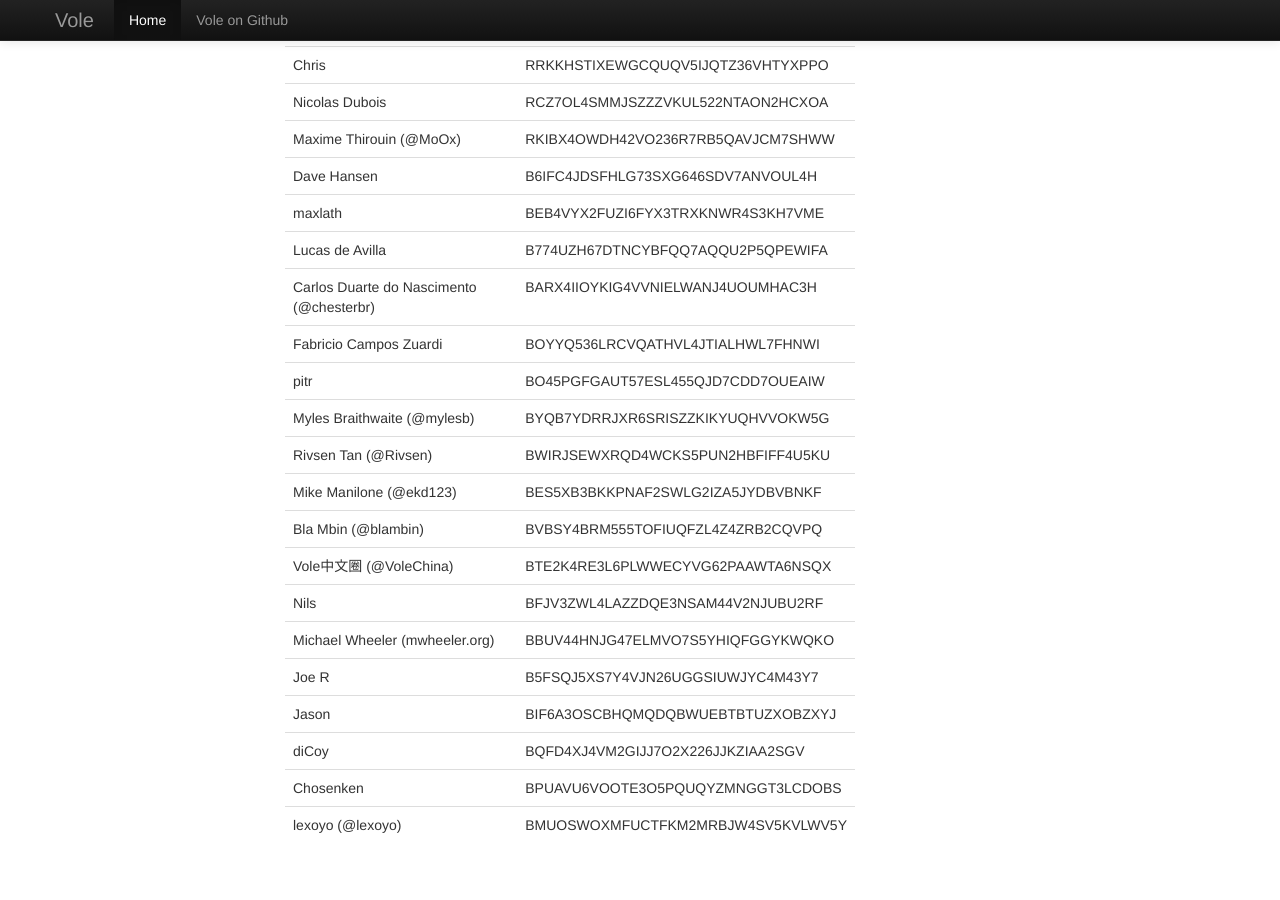
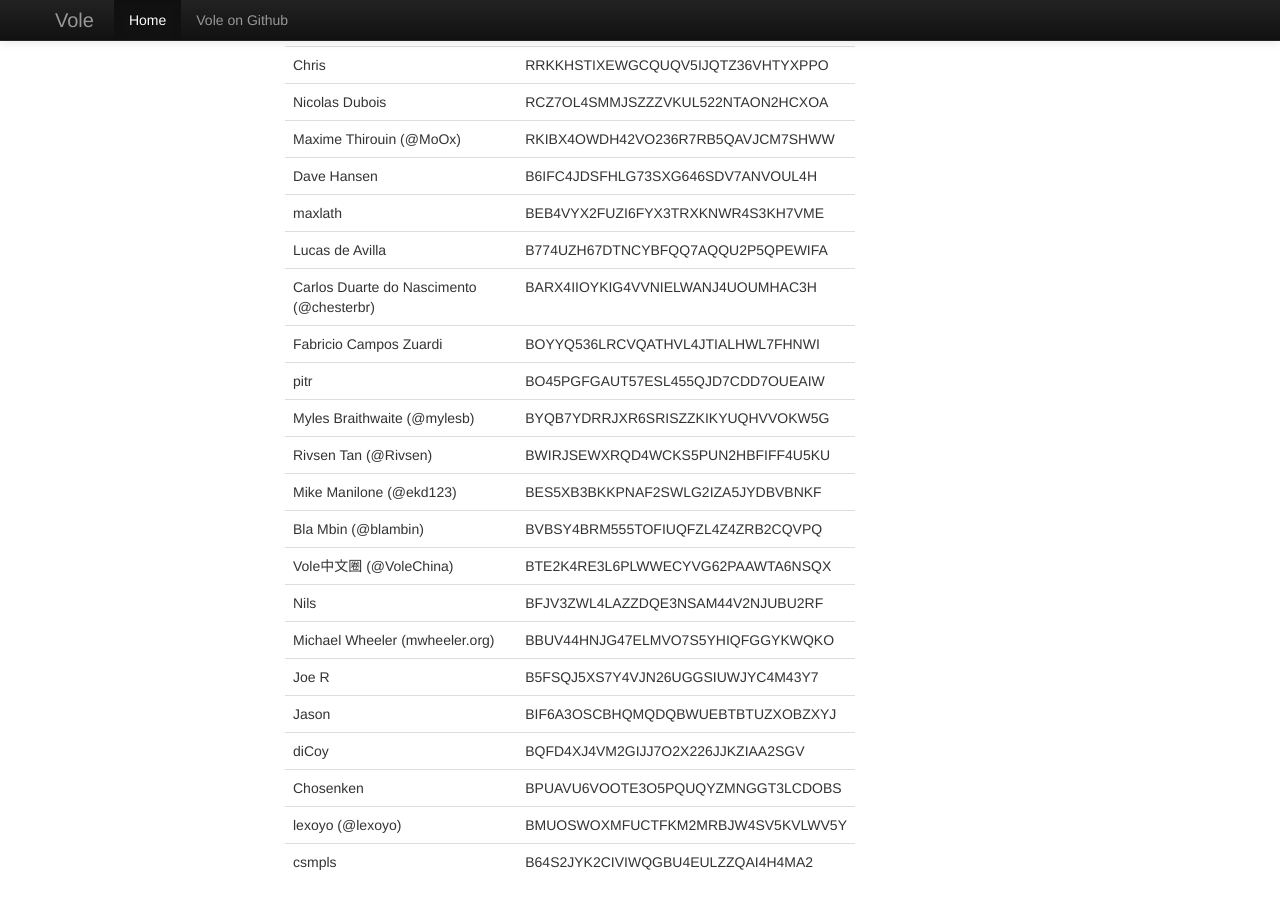
Before and after one commit to vole/vole.github.io, a Jekyll site: the page built from index.html, in a window 1280 px wide and 900 px high, scrolled down 2891 px. Built offline with Jekyll 4.4.1, drawn with Linux system fonts in a browser that asks for light colours; before the commit the page ends 3754 px from its top, so only the background shows below that.

Commit message:
Adding csmpls

```diff
--- a/index.html
+++ b/index.html
@@ -226,6 +226,10 @@ title: Vole.cc
               <td>lexoyo (@lexoyo)</td>
               <td>BMUOSWOXMFUCTFKM2MRBJW4SV5KVLWV5Y</td>
             </tr>
+            <tr>
+              <td>csmpls</td>
+              <td>B64S2JYK2CIVIWQGBU4EULZZQAI4H4MA2</td>
+            </tr>
           </tbody>
         </table>
       </div>
```
